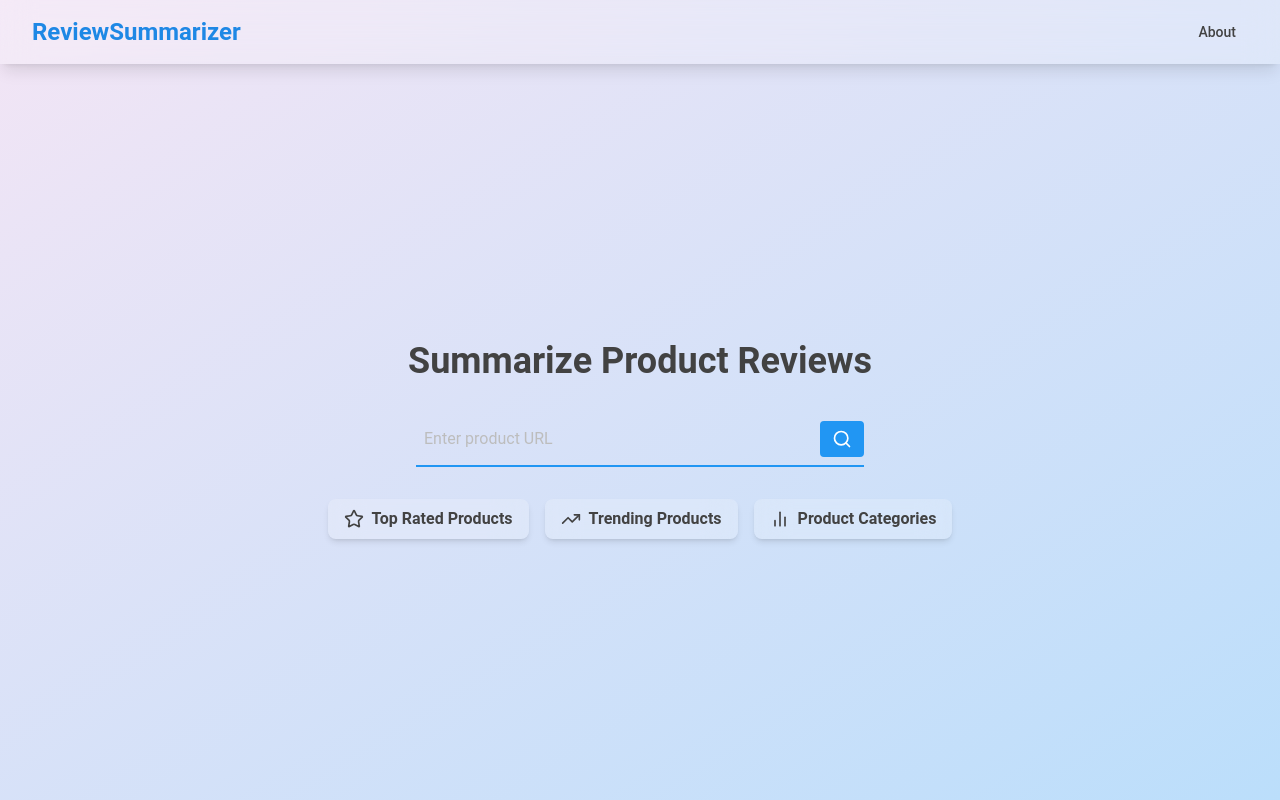
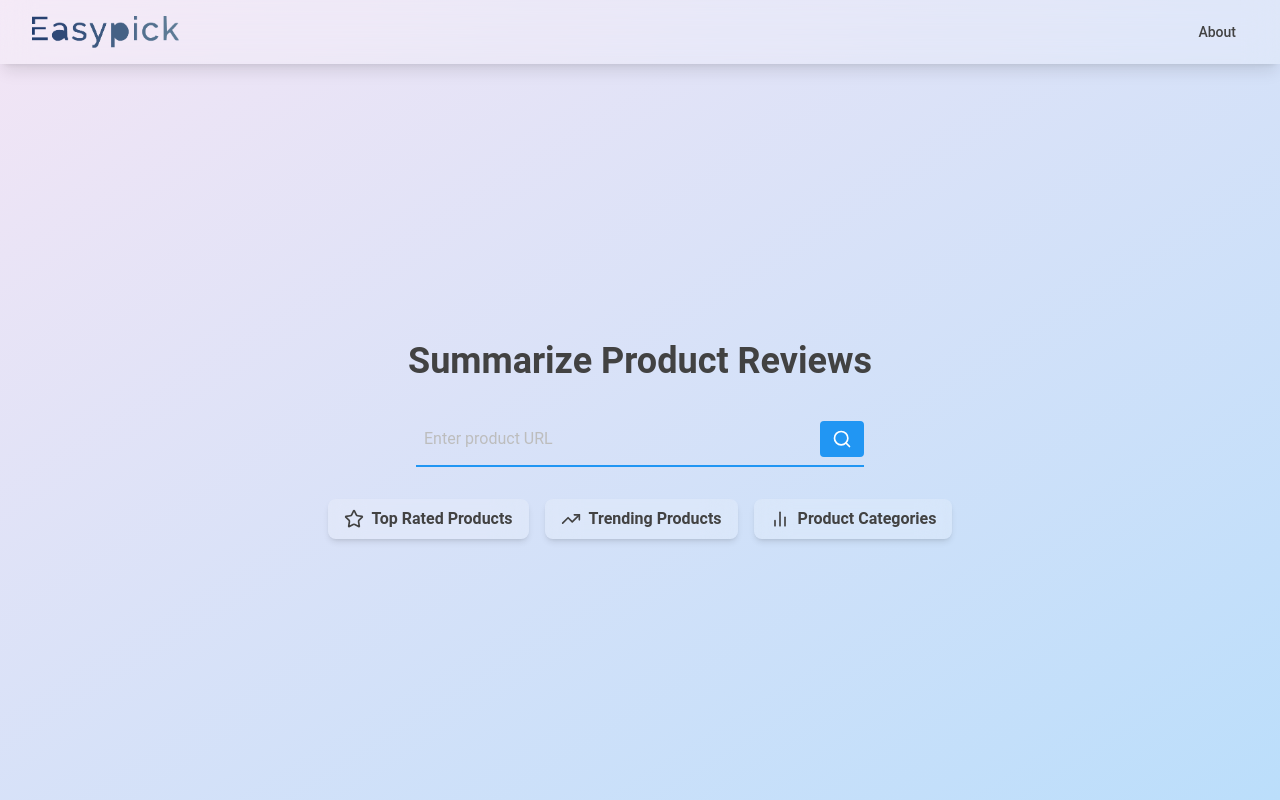
Before and after one commit to tanishdhariwal/ReviewBotWeb, a React (Vite) app in the folder frontend/: page / in a window 1280 px wide. Built offline with nearby package versions, Linux system fonts and the light colour scheme.

Commit message:
home page changes

```diff
--- a/frontend/src/components/HomePage.tsx
+++ b/frontend/src/components/HomePage.tsx
@@ -30,11 +30,9 @@ export default function HomePage() {
     <div className="min-h-screen bg-gradient-to-br from-purple-50 to-blue-100">
       <nav className="fixed top-0 left-0 right-0 bg-white bg-opacity-20 backdrop-filter backdrop-blur-lg shadow-lg z-50">
         <div className="max-w-7xl mx-auto px-4 sm:px-6 lg:px-8">
-          <div className="flex items-center justify-between h-16">
+          <div className="flex items-center  justify-between h-16">
             <div className="flex-shrink-0">
-              <span className="text-2xl font-bold text-blue-600">
-                ReviewSummarizer
-              </span>
+              <img  className="h-8 w-30" src="Group 1.png" alt="" />
             </div>
             <div className="hidden md:block">
               <Link
```
Also changed, not shown: frontend/public/Group 1.png (added).
